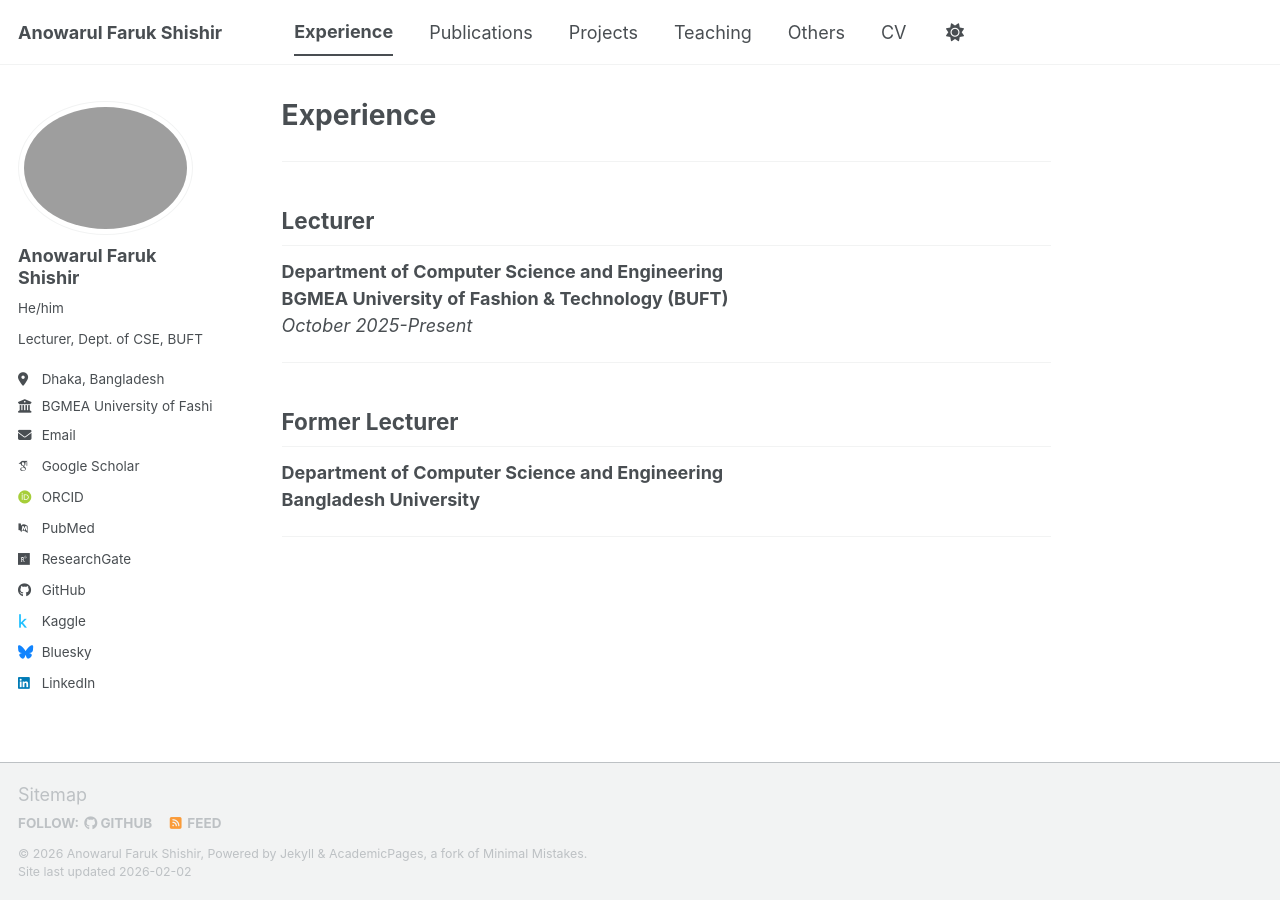
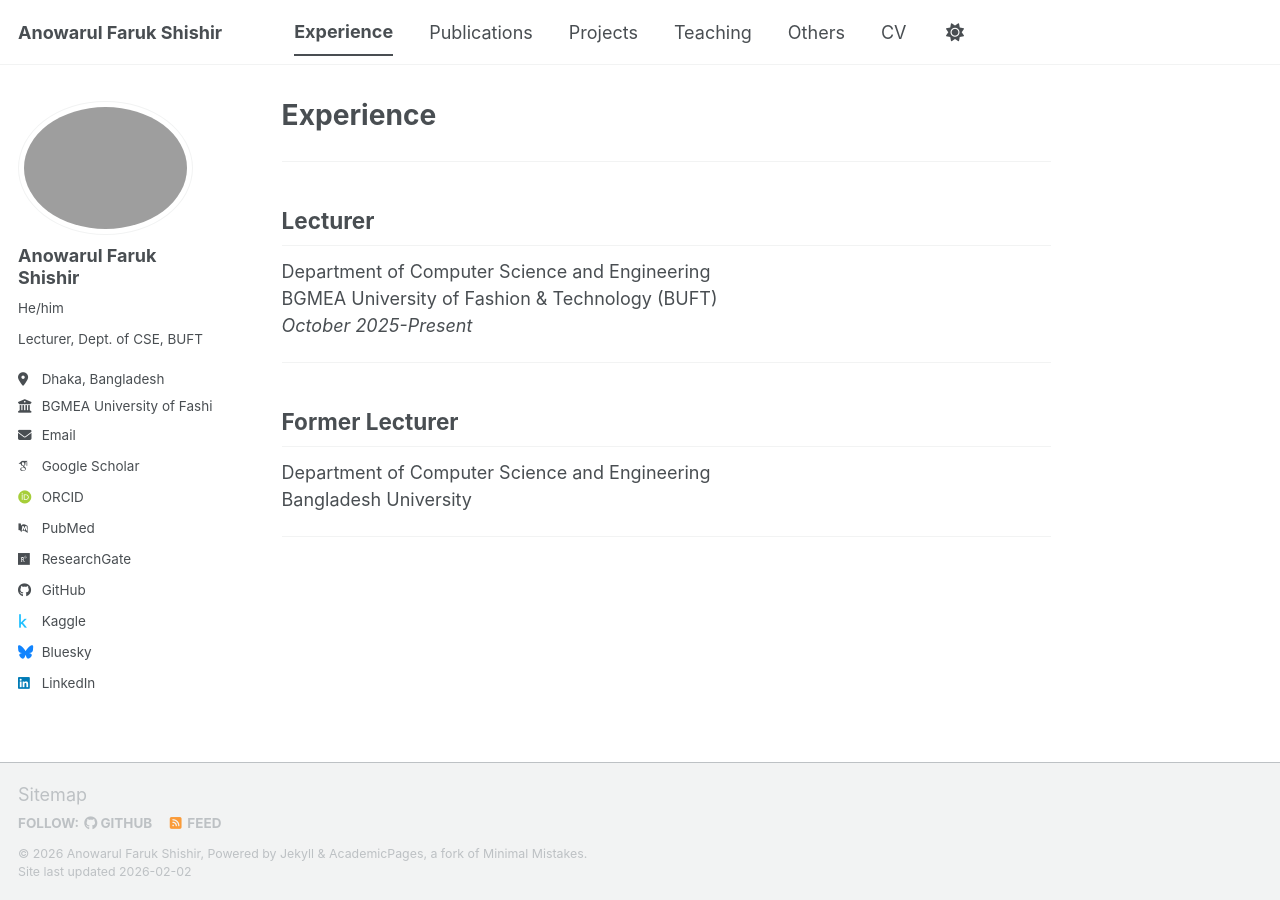
Before and after one commit to afshishir/afshishir.github.io, a Jekyll site: the page built from _pages/experience.md, in a window 1280 px wide. Built offline with Jekyll 4.4.1, drawn with Linux system fonts in a browser that asks for light colours; some web fonts are replaced; a script bundle is joined from its source files by our own code; library files that are not in the unit come from our copies.

```diff
--- a/_pages/experience.md
+++ b/_pages/experience.md
@@ -6,14 +6,14 @@ permalink: /experience/
 ---
 
 ## Lecturer
-**Department of Computer Science and Engineering**
-**BGMEA University of Fashion & Technology (BUFT)**
+Department of Computer Science and Engineering
+BGMEA University of Fashion & Technology (BUFT)
 *October 2025-Present*
 
 ---
 
 ## Former Lecturer
-**Department of Computer Science and Engineering**
-**Bangladesh University**
+Department of Computer Science and Engineering
+Bangladesh University
 
 ---
```
